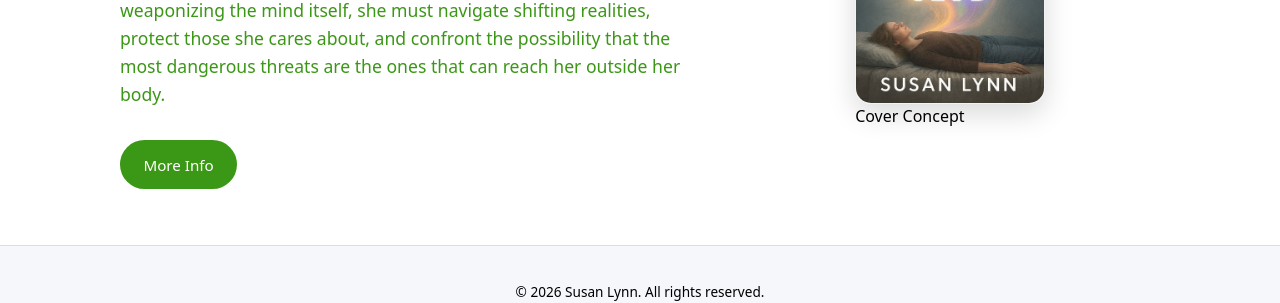
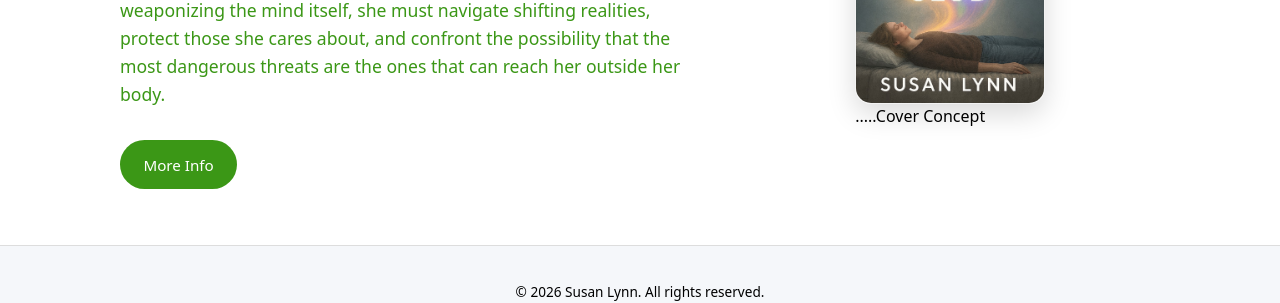
Before and after one commit to susanlynn-books/zomoeba, a Jekyll site: the page built from index.md, in a window 1280 px wide and 900 px high, scrolled down 1578 px. Shown: the part 551-854 px from the top of the window. Built offline with Jekyll 4.4.1, drawn with Linux system fonts in a browser that asks for light colours.

Commit message:
Update home.html

```diff
--- a/_layouts/home.html
+++ b/_layouts/home.html
@@ -114,7 +114,7 @@ layout: default
 <div class="hero-cover">
   <figure>
     <img src="{{ '/assets/images/outofbodyclub.jpg' | relative_url }}" alt="The Out of Body Club Cover" class="book-cover-image">
-    <figcaption class="image-caption">     Cover Concept</figcaption>
+    <figcaption class="image-caption">.....Cover Concept</figcaption>
   </figure>
 </div>
 
```
